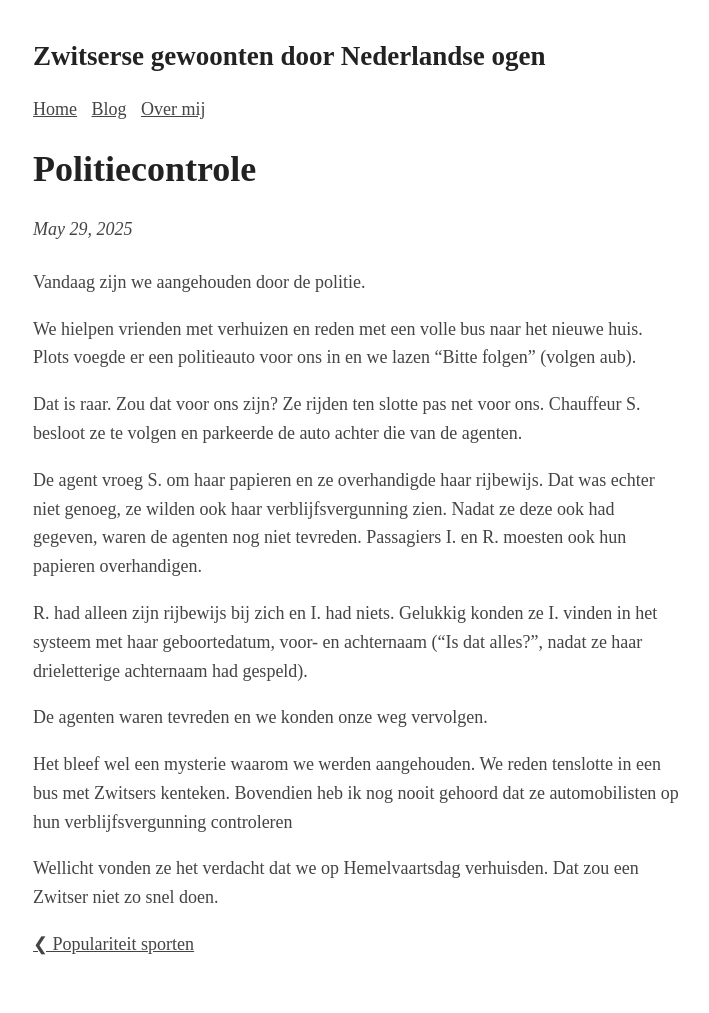
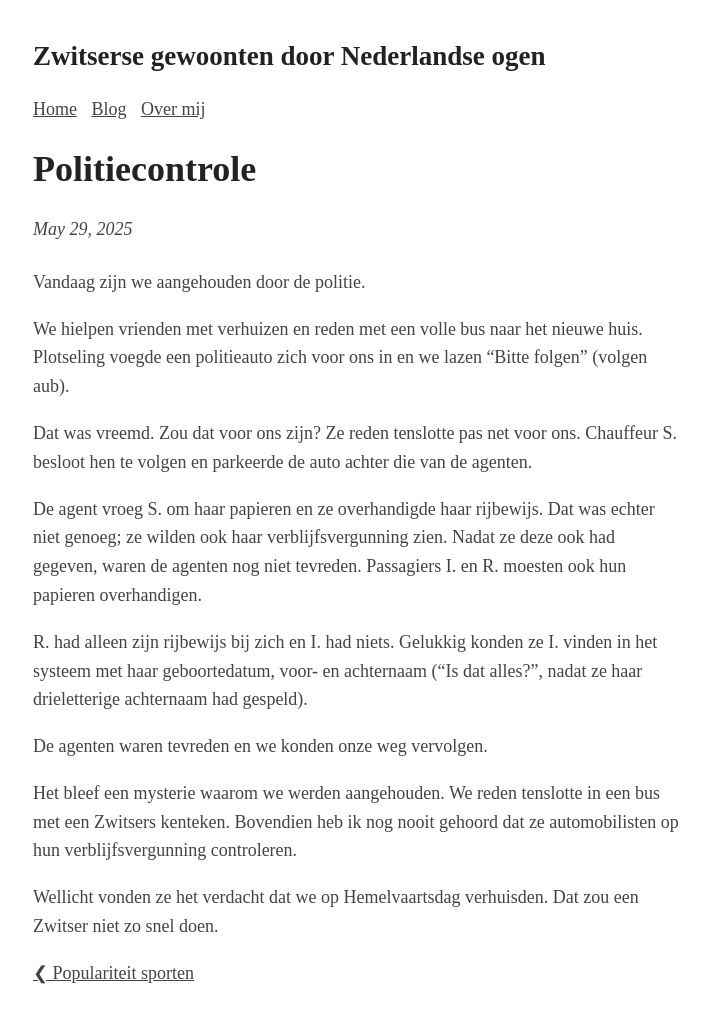
Before and after one commit to Roald87/roaldin.ch, a Jekyll site: the page built from _posts/2025-05-29-politiecontrole.md, in a window 1280 px wide. Shown: the whole page, without its empty margins (282-991 px from the left). Built offline with Jekyll 4.4.1, drawn with Linux system fonts in a browser that asks for light colours; comment, search, counter and statistics services are not loaded; before the commit the page ends 984 px from its top, so only the background shows below that.

Commit message:
Spellcheck by ChatGPT

```diff
--- a/_posts/2025-05-29-politiecontrole.md
+++ b/_posts/2025-05-29-politiecontrole.md
@@ -6,16 +6,16 @@ image:
 
 Vandaag zijn we aangehouden door de politie.
 
-We hielpen vrienden met verhuizen en reden met een volle bus naar het nieuwe huis. Plots voegde er een politieauto voor ons in en we lazen "Bitte folgen" (volgen aub).
+We hielpen vrienden met verhuizen en reden met een volle bus naar het nieuwe huis. Plotseling voegde een politieauto zich voor ons in en we lazen "Bitte folgen" (volgen aub).
 
-Dat is raar. Zou dat voor ons zijn? Ze rijden ten slotte pas net voor ons. Chauffeur S. besloot ze te volgen en parkeerde de auto achter die van de agenten.
+Dat was vreemd. Zou dat voor ons zijn? Ze reden tenslotte pas net voor ons. Chauffeur S. besloot hen te volgen en parkeerde de auto achter die van de agenten.
 
-De agent vroeg S. om haar papieren en ze overhandigde haar rijbewijs. Dat was echter niet genoeg, ze wilden ook haar verblijfsvergunning zien. Nadat ze deze ook had gegeven, waren de agenten nog niet tevreden. Passagiers I. en R. moesten ook hun papieren overhandigen.
+De agent vroeg S. om haar papieren en ze overhandigde haar rijbewijs. Dat was echter niet genoeg; ze wilden ook haar verblijfsvergunning zien. Nadat ze deze ook had gegeven, waren de agenten nog niet tevreden. Passagiers I. en R. moesten ook hun papieren overhandigen.
 
 R. had alleen zijn rijbewijs bij zich en I. had niets. Gelukkig konden ze I. vinden in het systeem met haar geboortedatum, voor- en achternaam ("Is dat alles?", nadat ze haar drieletterige achternaam had gespeld).
 
 De agenten waren tevreden en we konden onze weg vervolgen.
 
-Het bleef wel een mysterie waarom we werden aangehouden. We reden tenslotte in een bus met Zwitsers kenteken. Bovendien heb ik nog nooit gehoord dat ze automobilisten op hun verblijfsvergunning controleren
+Het bleef een mysterie waarom we werden aangehouden. We reden tenslotte in een bus met een Zwitsers kenteken. Bovendien heb ik nog nooit gehoord dat ze automobilisten op hun verblijfsvergunning controleren.
 
 Wellicht vonden ze het verdacht dat we op Hemelvaartsdag verhuisden. Dat zou een Zwitser niet zo snel doen.
```
